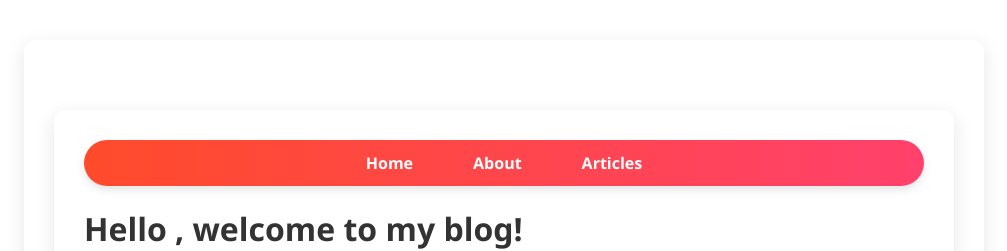
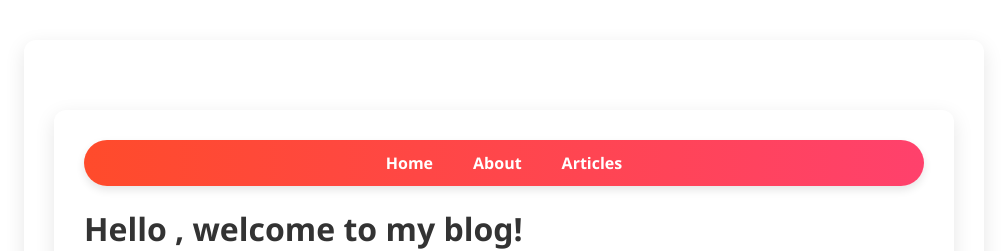
Before and after one commit to shubhamyadav74904-arch/Article-Management, a React (Create React App) app in the folder Frontend/Frontend/: page / in a window 1280 px wide. Shown: the top 251 px of the page, without its empty margins (136-1143 px from the left). Built offline with nearby package versions, Linux system fonts and the light colour scheme.

Commit message:
Update App.css

```diff
--- a/Frontend/Frontend/src/App.css
+++ b/Frontend/Frontend/src/App.css
@@ -134,7 +134,7 @@ nav a {
   text-decoration: none;
   color: white;
   font-weight: 600;
-  padding: 10px 20px;
+  padding: 5px 10px;
   border-radius: 25px;
   transition: all 0.3s ease;
 }
```
